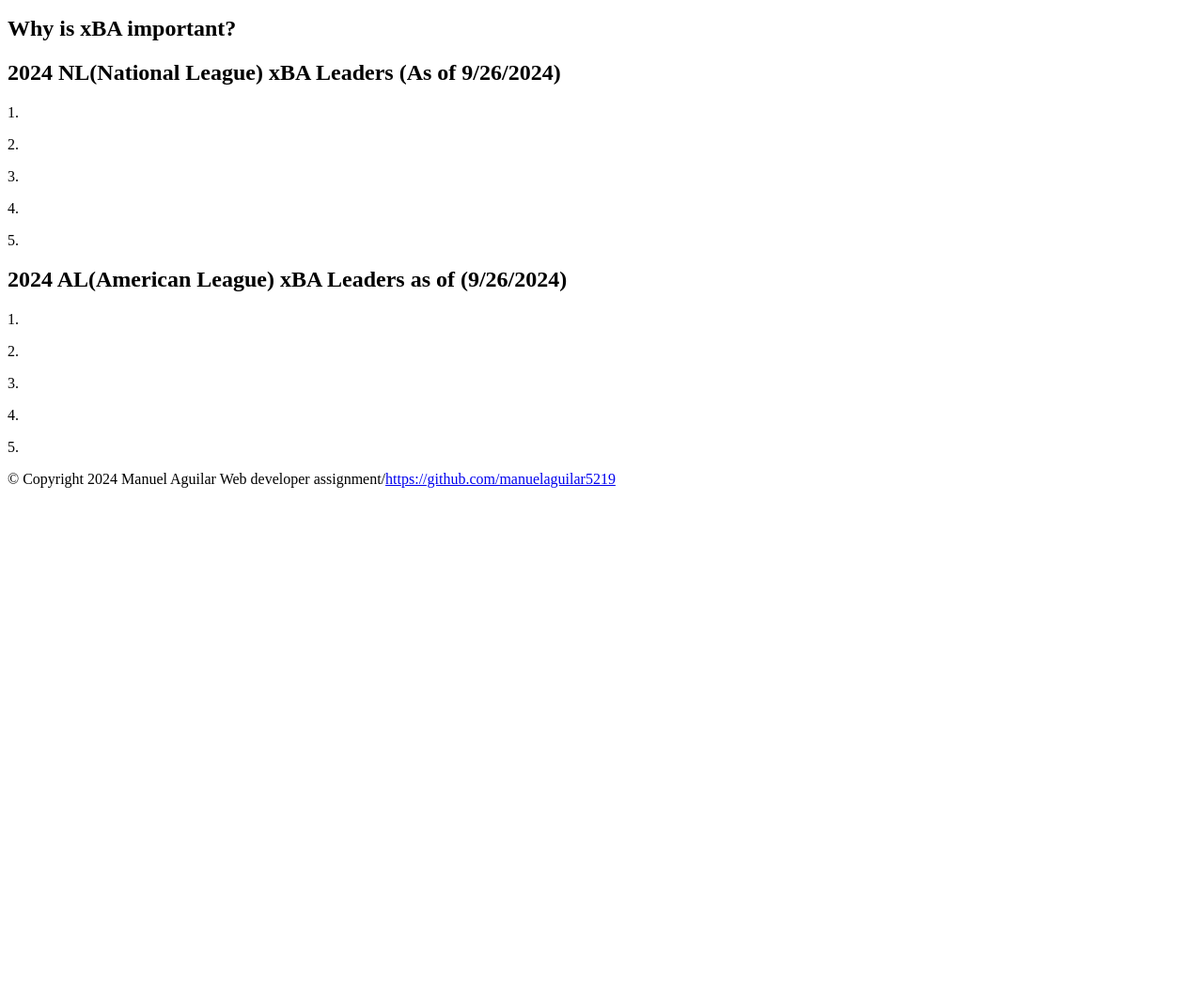
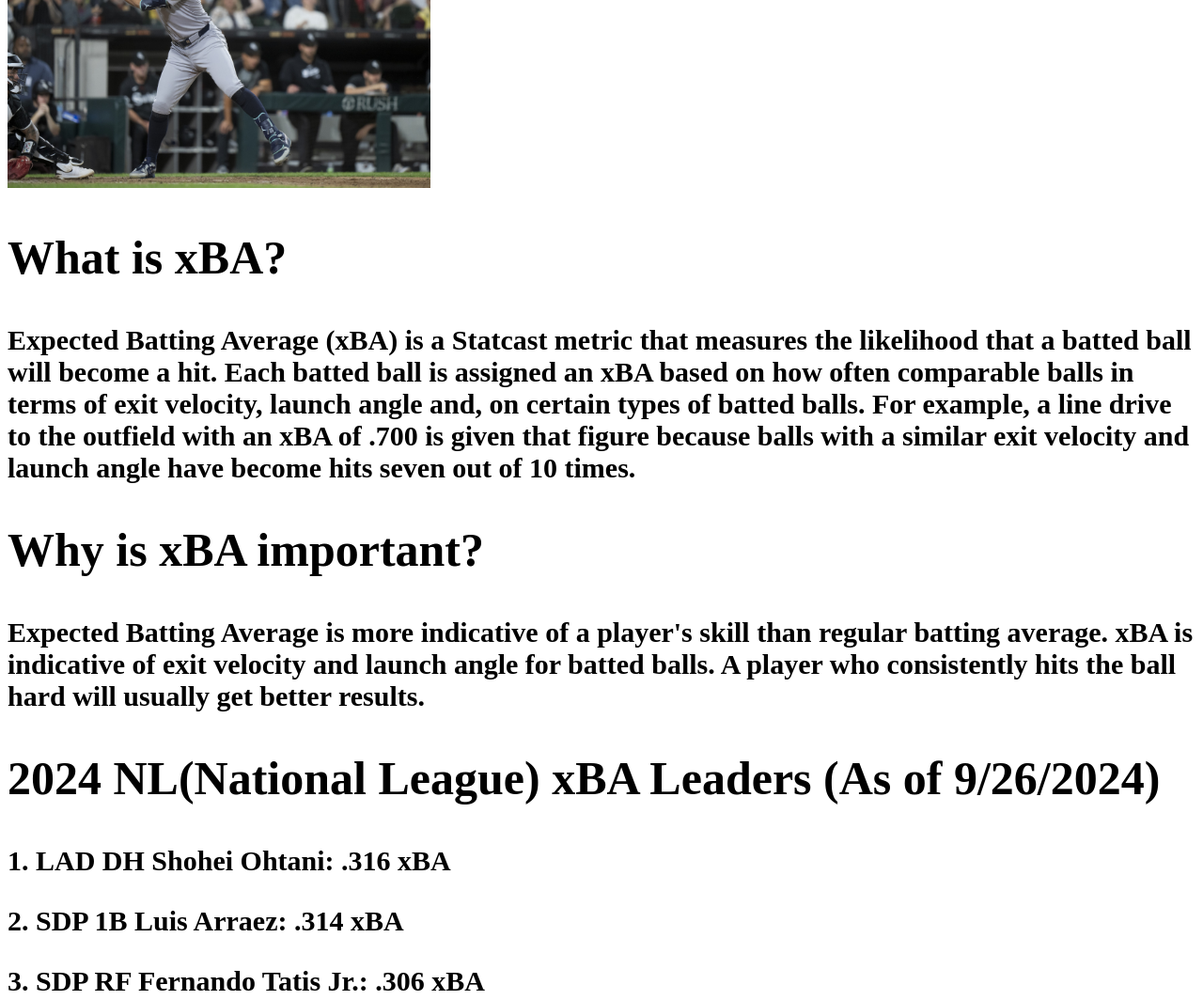
Before and after one commit to manuelaguilar5219/manuelaguilar5219.github.io, a plain HTML site: page xba.html in a window 1280 px wide. Shown: the part 630-1694 px from the top of the page at 94% size. Before the commit the page ends 1165 px from the top, so only its background shows below. Drawn offline with Linux system fonts and the light colour scheme.

Commit message:
finished xBA page

```diff
--- a/xba.html
+++ b/xba.html
@@ -4,6 +4,7 @@
     <meta charset="UTF-8">
     <meta name="viewport" content="width=device-width, initial-scale=1.0">
     <title>Final Project-xBA</title>
+    <link rel="stylesheet" href="main.css">
 </head>
 <body>
     <header>
@@ -29,25 +30,25 @@
         <section id="whatitmeans">
             <img src="Images/Judge.jpg" alt="aaron judge" height="300"> <!-- Image of Aaron Judge -->
             <h2>What is xBA?</h2>
-            <p></p>
+            <p>Expected Batting Average (xBA) is a Statcast metric that measures the likelihood that a batted ball will become a hit. Each batted ball is assigned an xBA based on how often comparable balls in terms of exit velocity, launch angle and, on certain types of batted balls. For example, a line drive to the outfield with an xBA of .700 is given that figure because balls with a similar exit velocity and launch angle have become hits seven out of 10 times.</p>
         </section>
-        <section id="whyisitimportant">
+        <section id="howisitdifferent">
             <h2>Why is xBA important?</h2>
-            <p></p>
+            <p>Expected Batting Average is more indicative of a player's skill than regular batting average. xBA is indicative of exit velocity and launch angle for batted balls. A player who consistently hits the ball hard will usually get better results.</p>
         </section>
         <section id="2024examples">
             <h2>2024 NL(National League) xBA Leaders (As of 9/26/2024)</h2>
-            <p>1. </p>
-            <p>2. </p>
-            <p>3. </p>
-            <p>4. </p>
-            <p>5. </p>
+            <p>1. LAD DH Shohei Ohtani: .316 xBA</p>
+            <p>2. SDP 1B Luis Arraez: .314 xBA</p>
+            <p>3. SDP RF Fernando Tatis Jr.: .306 xBA</p>
+            <p>4. SDP CF Jackson Merrill: .302 xBA</p>
+            <p>5. ARI 2B Ketel Marte: .297 xBA</p>
             <h2>2024 AL(American League) xBA Leaders as of (9/26/2024)</h2>
-            <p>1. </p>
-            <p>2. </p>
-            <p>3. </p>
-            <p>4. </p>
-            <p>5. </p>
+            <p>1. TOR 1B Vladimir Guerrero Jr.: .324 xBA</p>
+            <p>2. KCR SS Bobby Witt Jr.: .323 xBA</p>
+            <p>3. NYY RF Juan Soto: .320 xBA</p>
+            <p>4. NYY CF Aaron Judge: .318 xBA</p>
+            <p>5. HOU DH/LF Yordan Alvarez: .308 xBA</p>
         </section>
     </main>
     <footer>
```
Also changed, not shown: fip.html (+1 -1 lines), xera.html (+1 -1 lines).
